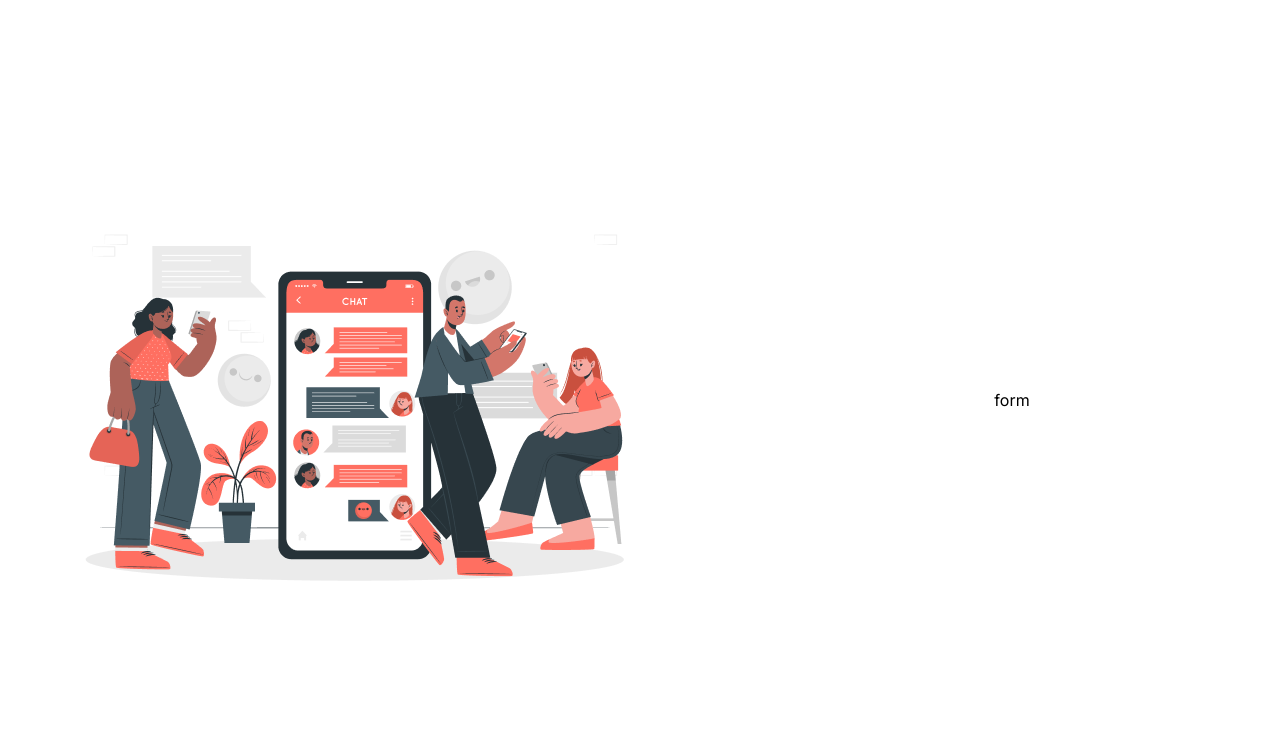
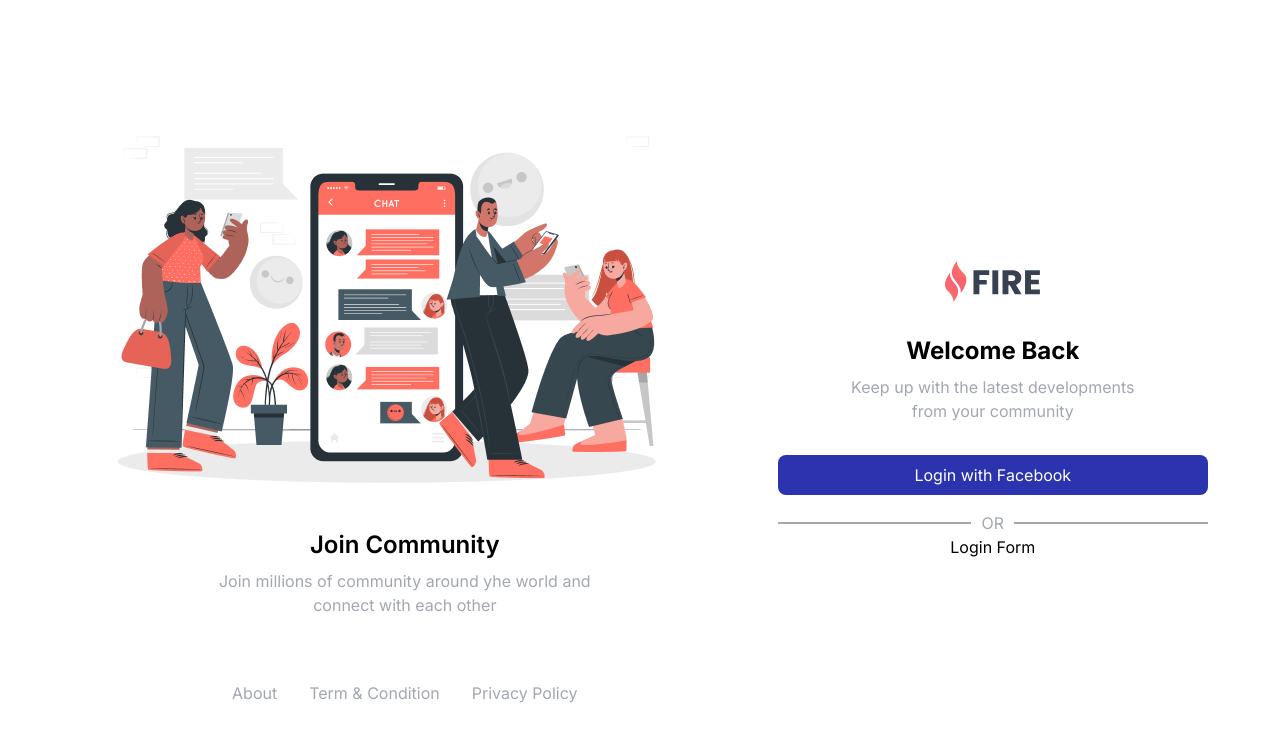
Before and after one commit to pally0091/fire-commiunity, a React (Vite) app: page /login in a window 1280 px wide. Shown: the top 742 px of the page. Built offline with nearby package versions, Linux system fonts and the light colour scheme.

Commit message:
login page creating

```diff
--- a/src/Components/PageComponents/Login.jsx
+++ b/src/Components/PageComponents/Login.jsx
@@ -1,10 +1,11 @@
 /* eslint-disable no-unused-vars */
 import React from "react";
 import loginban from "../../assets/loginBan.png";
+import logo from "../../assets/Logo.svg";
 
 const Login = () => {
   return (
-    <div className="flex flex-col md:flex-row lg:flex-row h-screen items-center justify-center p-5">
+    <div className="w-[95%] mx-auto flex flex-col md:flex-row lg:flex-row h-screen items-center justify-center p-5">
       <div className="p-5 w-[95%] md:w-1/2 lg:w-[60%] mx-auto">
         <div>
           <img
@@ -12,9 +13,62 @@ const Login = () => {
             alt=""
           />
         </div>
+        <div className="mt-5">
+          <h5 className="text-2xl font-semibold">Join Community</h5>
+          <p className="mt-2 px-32 text-[#a3a7b0]">
+            Join millions of community around yhe world and connect with each
+            other
+          </p>
+        </div>
+        <div className="mt-16 text-[#a3a7b0]">
+          <a
+            className="mx-4"
+            href=""
+          >
+            About
+          </a>
+          <a
+            className="mx-4"
+            href=""
+          >
+            Term & Condition
+          </a>
+          <a
+            className="mx-4"
+            href=""
+          >
+            Privacy Policy
+          </a>
+        </div>
       </div>
       <div className="p-5 w-[95%] md:w-1/2 lg:w-[40%] mx-auto">
-        <p>form</p>
+        <div className="flex flex-col justify-center">
+          <div className="w-24 mx-auto mt-5 mb-8">
+            <img
+              className="w-full"
+              src={logo}
+              alt=""
+            />
+          </div>
+
+          <div>
+            <h6 className="text-2xl font-bold">Welcome Back</h6>
+            <p className="mt-2 px-16 text-[#a3a7b0]">
+              Keep up with the latest developments from your community
+            </p>
+          </div>
+          <button className="bg-[#2b33af] text-white p-2 rounded-lg mt-8 hover:bg-blue-500">
+            Login with Facebook
+          </button>
+          <div className="mt-4 flex items-center">
+            <hr className="border border-[#a3a7b0] w-[45%]" />
+            <p className="w-[10%] mx-auto text-[#a3a7b0]">OR</p>
+            <hr className="border border-[#a3a7b0] w-[45%]" />
+          </div>
+          <div>
+            <p>Login Form</p>
+          </div>
+        </div>
       </div>
     </div>
   );
```
